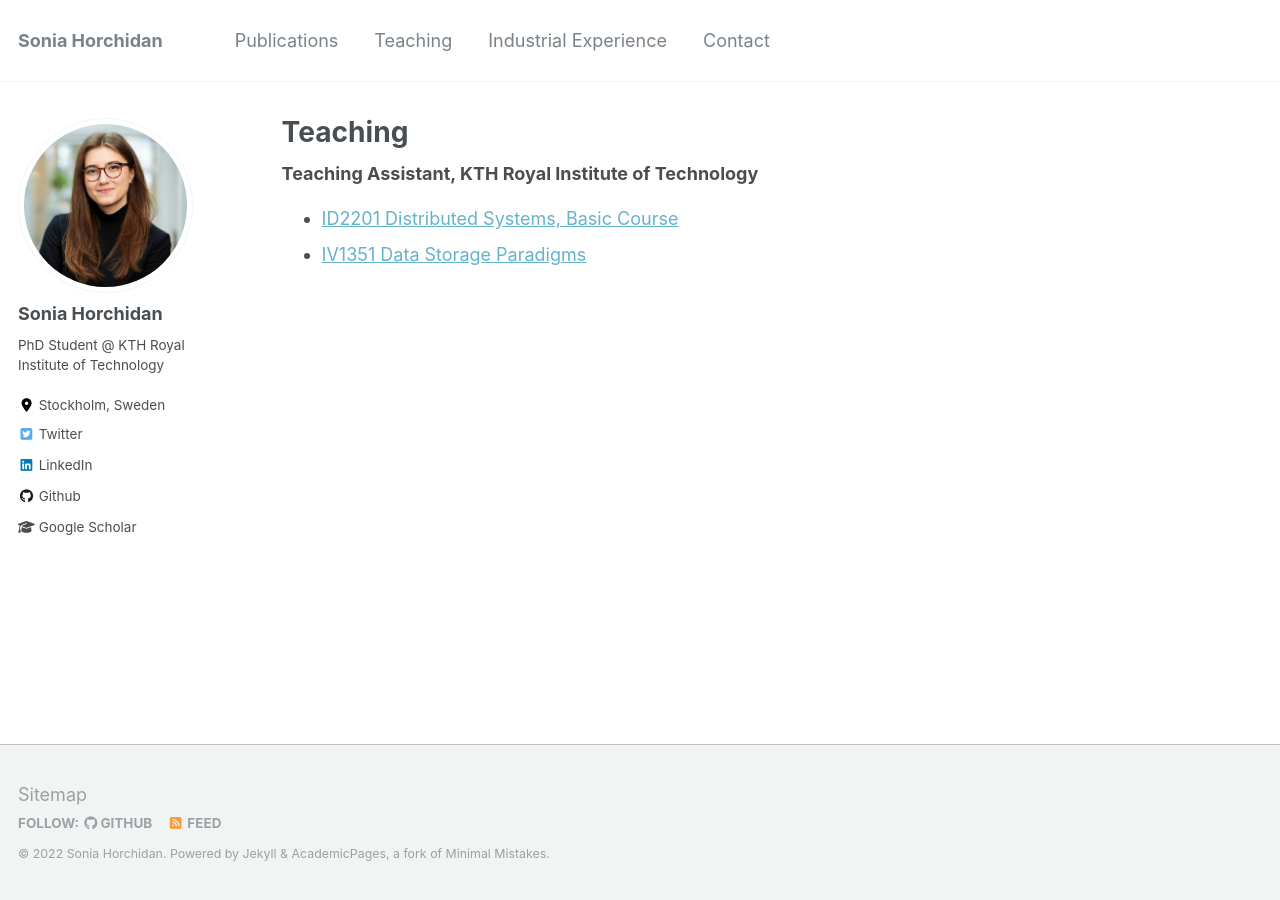
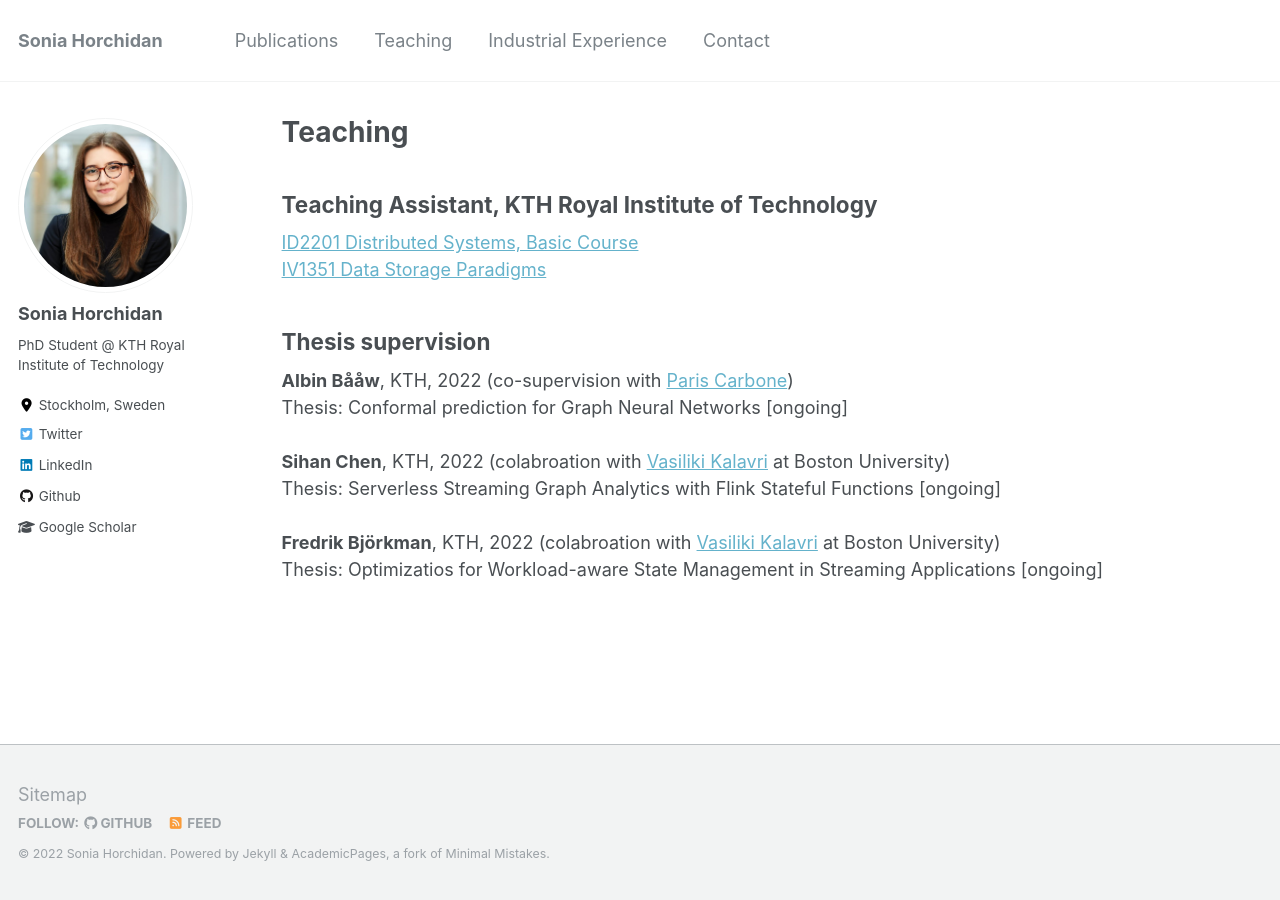
Before and after one commit to soniahorchidan/soniahorchidan.github.io, a Jekyll site: the page built from _pages/teaching.html, in a window 1280 px wide. Built offline with Jekyll 4.4.1, drawn with Linux system fonts in a browser that asks for light colours; nearby versions of some CDN libraries.

Commit message:
Update teaching section

```diff
--- a/_pages/teaching.html
+++ b/_pages/teaching.html
@@ -7,8 +7,28 @@ author_profile: true
 
 <script src='https://kit.fontawesome.com/a076d05399.js' crossorigin='anonymous'></script>
 
-<b>Teaching Assistant, KTH Royal Institute of Technology</b>
-<ul>
-  <li><a href="https://www.kth.se/student/kurser/kurs/ID2201?l=en" style="color:#64B2CB">ID2201 Distributed Systems, Basic Course</a></li>
-  <li><a href="https://www.kth.se/student/kurser/kurs/IV1351?l=en" style="color:#64B2CB">IV1351 Data Storage Paradigms</a></li>
-</ul>
+<h2>Teaching Assistant, KTH Royal Institute of Technology</h2>
+
+<a href="https://www.kth.se/student/kurser/kurs/ID2201?l=en" style="color:#64B2CB">ID2201 Distributed Systems, Basic Course</a>
+<br>
+<a href="https://www.kth.se/student/kurser/kurs/IV1351?l=en" style="color:#64B2CB">IV1351 Data Storage Paradigms</a></li>
+
+
+<br>
+
+<h2>Thesis supervision</h2>
+
+<b>Albin Bååw</b>, KTH, 2022 (co-supervision with <a href="https://www.kth.se/profile/parisc" style="color:#64B2CB">Paris Carbone</a>)
+<br>
+Thesis: Conformal prediction for Graph Neural Networks [ongoing]
+
+<br><br>
+
+<b>Sihan Chen</b>, KTH, 2022 (colabroation with <a href="https://www.bu.edu/cs/profiles/vasiliki-kalavri/" style="color:#64B2CB">Vasiliki Kalavri</a> at Boston University)
+<br>
+Thesis: Serverless Streaming Graph Analytics with Flink Stateful Functions [ongoing]
+
+<br><br>
+<b>Fredrik Björkman</b>, KTH, 2022 (colabroation with <a href="https://www.bu.edu/cs/profiles/vasiliki-kalavri/" style="color:#64B2CB">Vasiliki Kalavri</a> at Boston University)
+<br>
+Thesis: Optimizatios for Workload-aware State Management in Streaming Applications [ongoing]
```
Also changed, not shown: _pages/publications.md (+2 -5 lines).
